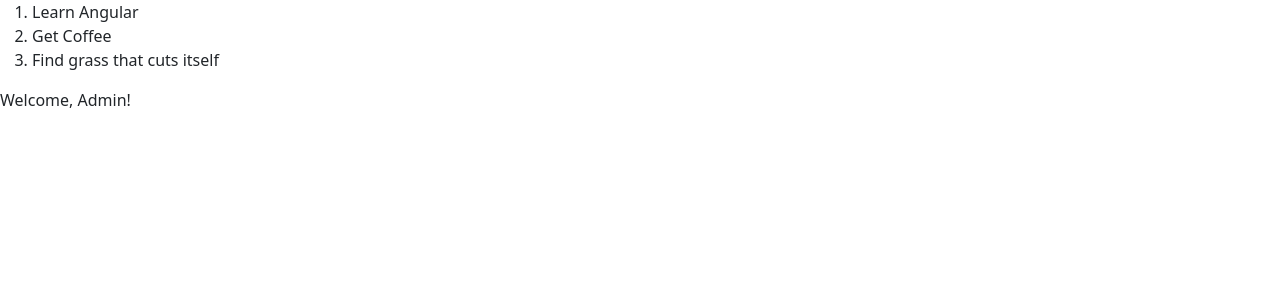
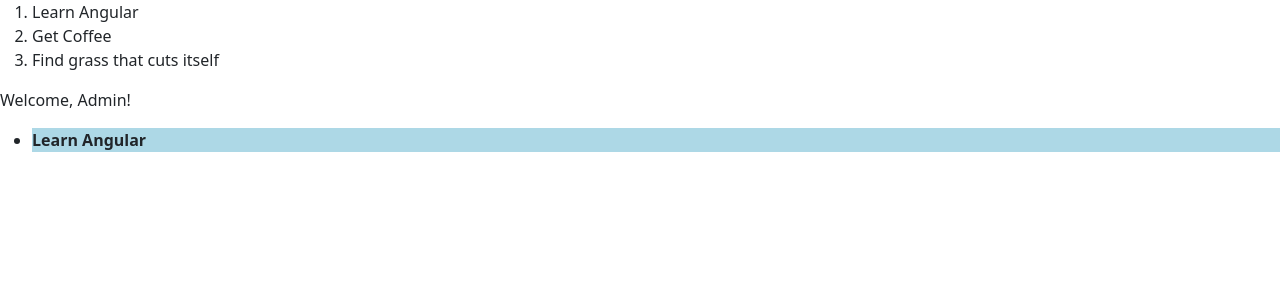
Before and after one commit to gouthamraj020102/angular, an Angular app: page / in a window 1280 px wide. Shown: the top 300 px of the page. Built offline with nearby package versions, Linux system fonts and the light colour scheme.

Commit message:
Attribute Directive: ngClass

```diff
--- a/src/app/app.component.css
+++ b/src/app/app.component.css
@@ -1,3 +1,7 @@
 .wish-list {
     list-style: none;
 }
+.selected {
+    background-color: lightblue;
+    font-weight: bold;
+}
--- a/src/app/app.component.html
+++ b/src/app/app.component.html
@@ -14,3 +14,7 @@
   <p *ngSwitchCase="'viewer'">Hi, Viewer!</p>
   <p *ngSwitchDefault>Unknown role</p>
 </div>
+
+<ul>
+  <li [ngClass]="{'selected': item.isComplete}">{{ item.wishText }}</li>
+</ul>
--- a/src/app/app.component.ts
+++ b/src/app/app.component.ts
@@ -7,7 +7,7 @@
   styleUrl: './app.component.css'
 })
 export class AppComponent {
-  item = new WishItem('Learn Angular');
+  item = new WishItem('Learn Angular', true);
   items : WishItem[] = [
     new WishItem('Learn Angular'),
     new WishItem('Get Coffee', true),
```
